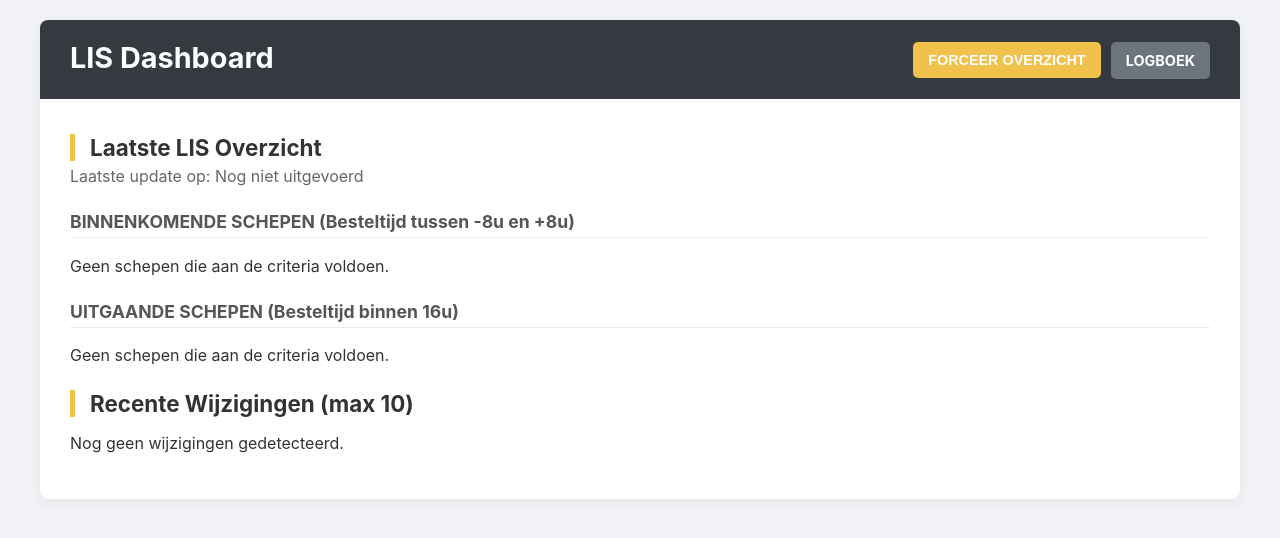
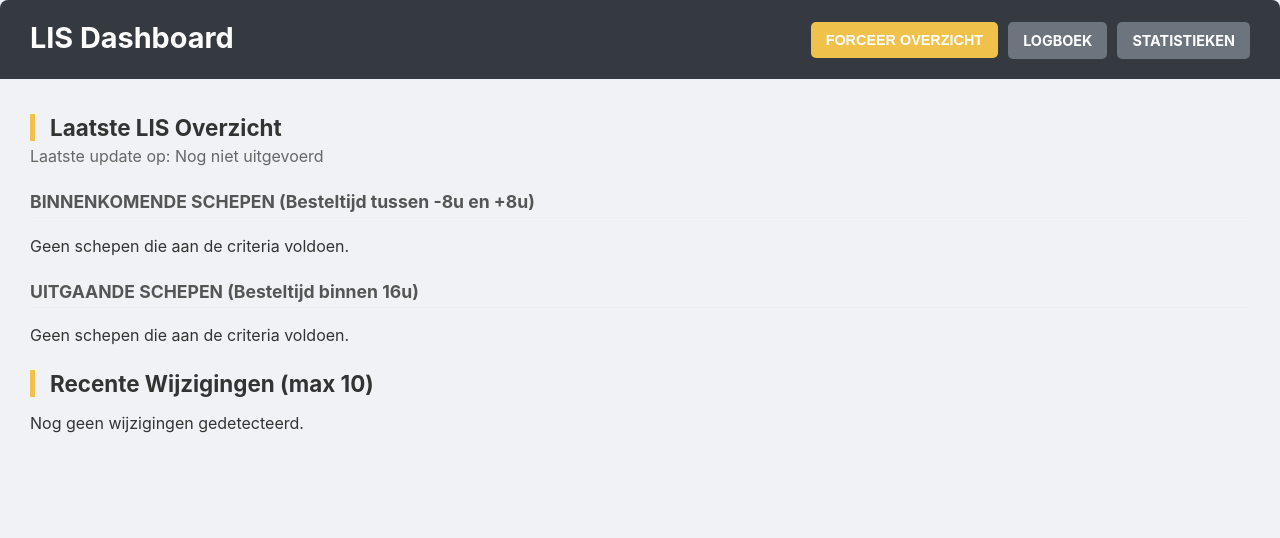
Before and after one commit to simoens/lis-cron-job, a Flask app: page / in a window 1280 px wide. Shown: the top 538 px of the page. Run offline with Flask 3, Linux system fonts and the light colour scheme; some libraries are stand-ins or nearby versions.

Commit message:
Update index.html

```diff
--- a/templates/index.html
+++ b/templates/index.html
@@ -193,8 +193,9 @@
 </head>
 <body>
 
-    <div class="container">
         <div class="header-bar">
+            <a href="{{ url_for('statistieken') }}" class="button" style="background-color: #6c757d; margin-left: 10px;">Statistieken</a>
+
             <a href="{{ url_for('logboek') }}" class="button" style="background-color: #6c757d; margin-left: 10px;">Logboek</a>
 
             <form id="force-snapshot-form" action="{{ url_for('force_snapshot_route') }}" method="POST">
```
